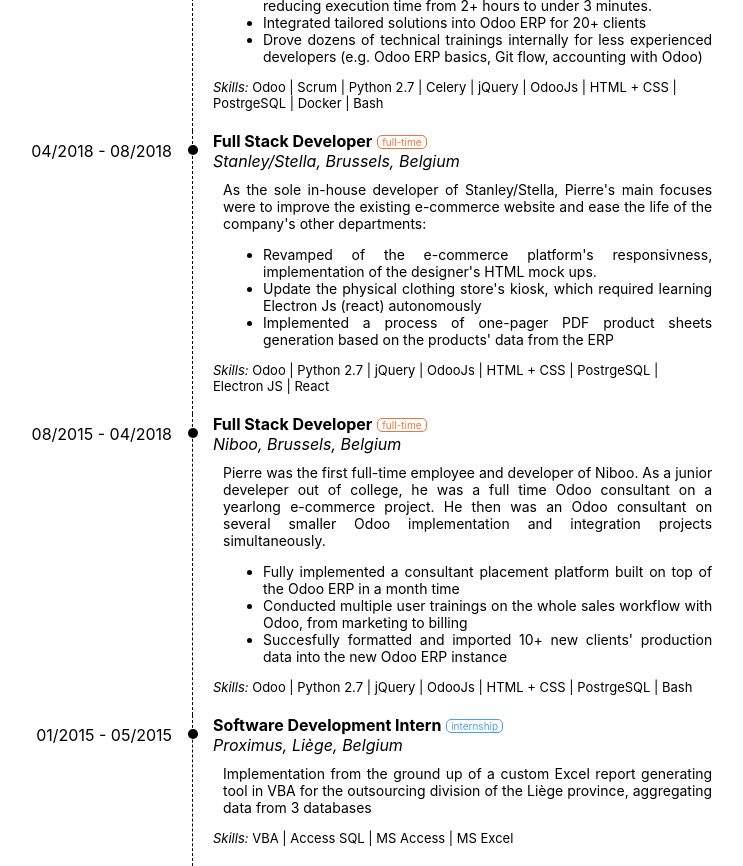
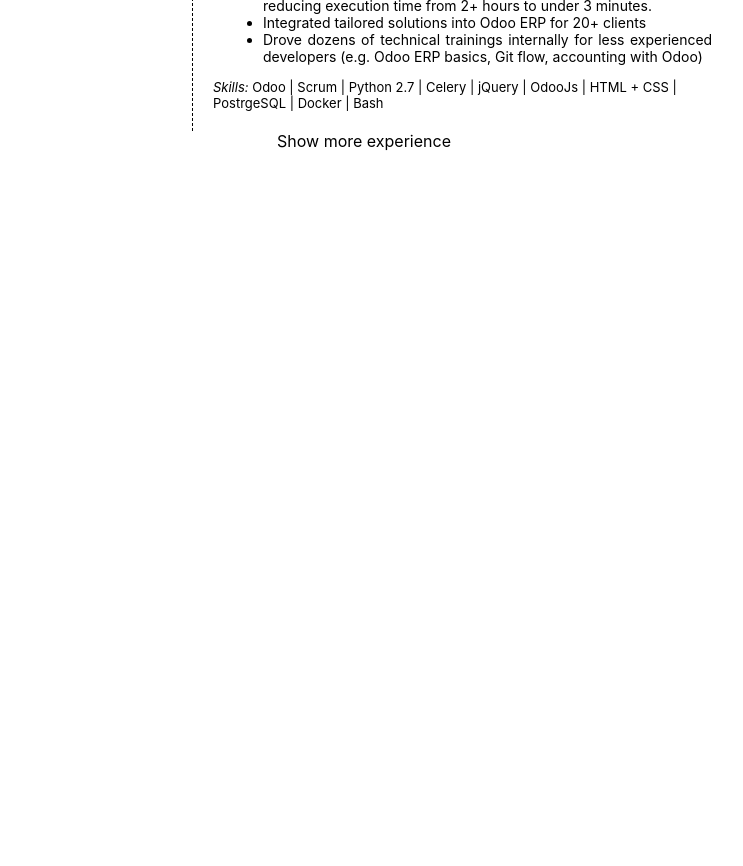
Before and after one commit to PierreFaniel/interactive-resume, a React app: page / in a window 1280 px wide. Shown: the part 1760-2626 px from the top of the page, without its empty margins (276-1019 px from the left). After the commit the page ends 1911 px from the top, so only its background shows below. Built offline with nearby package versions, Linux system fonts and the light colour scheme.

Commit message:
Add show more / show less experience button

```diff
--- /dev/null
+++ b/src/components/Experience.css
@@ -0,0 +1,11 @@
+.toggle-experience {
+  background: none;
+  border: none;
+  color: inherit;
+  cursor: pointer;
+  display: block;
+  font: inherit;
+  margin: 0 auto;
+  outline: inherit;
+  padding: 0;
+}
--- a/src/components/Experience.tsx
+++ b/src/components/Experience.tsx
@@ -1,7 +1,108 @@
 import { Component } from "react";
 import ExperienceItem from "@/components/ExperienceItem";
+import "@/components/Experience.css";
 
-export default class Experience extends Component {
+type State = {
+  showHiddenExperience: boolean;
+};
+export default class Experience extends Component<{}, State> {
+  constructor(props: {}) {
+    super(props);
+    this.state = { showHiddenExperience: false };
+    this.toggleMoreExperience = this.toggleMoreExperience.bind(this);
+  }
+  toggleMoreExperience() {
+    this.setState({ showHiddenExperience: !this.state.showHiddenExperience });
+  }
+  renderOldExperience() {
+    if (this.state.showHiddenExperience) {
+      return (
+        <div>
+          <ExperienceItem
+            badgeColor="orange"
+            company="Stanley/Stella"
+            companyLink="https://www.stanleystella.com/"
+            employementDescription="full-time"
+            startDate="04/2018"
+            jobDescription="As the sole in-house developer of Stanley/Stella, Pierre's main focuses were to improve the existing e-commerce website and ease the life of the company's other departments:"
+            jobHighlights={[
+              "Revamped of the e-commerce platform's responsivness, implementation of the designer's HTML mock ups.",
+              "Update the physical clothing store's kiosk, which required learning Electron Js (react) autonomously",
+              "Implemented a process of one-pager PDF product sheets generation based on the products' data from the ERP",
+            ]}
+            jobTitle="Full Stack Developer"
+            location="Brussels, Belgium"
+            endDate="08/2018"
+            skills={[
+              "Odoo",
+              "Python 2.7",
+              "jQuery",
+              "OdooJs",
+              "HTML + CSS",
+              "PostrgeSQL",
+              "Electron JS",
+              "React",
+            ]}
+          />
+          <ExperienceItem
+            badgeColor="orange"
+            company="Niboo"
+            companyLink="https://www.niboo.com/"
+            employementDescription="full-time"
+            endDate="04/2018"
+            jobDescription="Pierre was the first full-time employee and developer of Niboo. As a junior develeper out of college, he was a full time Odoo consultant on a yearlong e-commerce project. He then was an Odoo consultant on several smaller Odoo implementation and integration projects simultaneously."
+            jobHighlights={[
+              "Fully implemented a consultant placement platform built on top of the Odoo ERP in a month time",
+              "Conducted multiple user trainings on the whole sales workflow with Odoo, from marketing to billing",
+              "Succesfully formatted and imported 10+ new clients' production data into the new Odoo ERP instance",
+            ]}
+            jobTitle="Full Stack Developer"
+            location="Brussels, Belgium"
+            startDate="08/2015"
+            skills={[
+              "Odoo",
+              "Python 2.7",
+              "jQuery",
+              "OdooJs",
+              "HTML + CSS",
+              "PostrgeSQL",
+              "Bash",
+            ]}
+          />
+          <ExperienceItem
+            badgeColor="blue"
+            company="Proximus"
+            companyLink="https://www.proximus.be/"
+            employementDescription="internship"
+            endDate="05/2015"
+            jobDescription="Implementation from the ground up of a custom Excel report generating tool in VBA for the outsourcing division of the Liège province, aggregating data from 3 databases"
+            jobTitle="Software Development Intern"
+            location="Liège, Belgium"
+            startDate="01/2015"
+            skills={["VBA", "Access SQL", "MS Access", "MS Excel"]}
+          />
+
+          <button
+            className="toggle-experience"
+            onClick={this.toggleMoreExperience}
+          >
+            Show less experience
+          </button>
+        </div>
+      );
+    }
+
+    return (
+      <div>
+        <button
+          className="toggle-experience"
+          onClick={this.toggleMoreExperience}
+        >
+          Show more experience
+        </button>
+      </div>
+    );
+  }
   render() {
     return (
       <section id="experienceSection" className="container experience">
@@ -90,69 +191,7 @@
             "Bash",
           ]}
         />
-        <ExperienceItem
-          badgeColor="orange"
-          company="Stanley/Stella"
-          companyLink="https://www.stanleystella.com/"
-          employementDescription="full-time"
-          startDate="04/2018"
-          jobDescription="As the sole in-house developer of Stanley/Stella, Pierre's main focuses were to improve the existing e-commerce website and ease the life of the company's other departments:"
-          jobHighlights={[
-            "Revamped of the e-commerce platform's responsivness, implementation of the designer's HTML mock ups.",
-            "Update the physical clothing store's kiosk, which required learning Electron Js (react) autonomously",
-            "Implemented a process of one-pager PDF product sheets generation based on the products' data from the ERP",
-          ]}
-          jobTitle="Full Stack Developer"
-          location="Brussels, Belgium"
-          endDate="08/2018"
-          skills={[
-            "Odoo",
-            "Python 2.7",
-            "jQuery",
-            "OdooJs",
-            "HTML + CSS",
-            "PostrgeSQL",
-            "Electron JS",
-            "React",
-          ]}
-        />
-        <ExperienceItem
-          badgeColor="orange"
-          company="Niboo"
-          companyLink="https://www.niboo.com/"
-          employementDescription="full-time"
-          endDate="04/2018"
-          jobDescription="Pierre was the first full-time employee and developer of Niboo. As a junior develeper out of college, he was a full time Odoo consultant on a yearlong e-commerce project. He then was an Odoo consultant on several smaller Odoo implementation and integration projects simultaneously."
-          jobHighlights={[
-            "Fully implemented a consultant placement platform built on top of the Odoo ERP in a month time",
-            "Conducted multiple user trainings on the whole sales workflow with Odoo, from marketing to billing",
-            "Succesfully formatted and imported 10+ new clients' production data into the new Odoo ERP instance",
-          ]}
-          jobTitle="Full Stack Developer"
-          location="Brussels, Belgium"
-          startDate="08/2015"
-          skills={[
-            "Odoo",
-            "Python 2.7",
-            "jQuery",
-            "OdooJs",
-            "HTML + CSS",
-            "PostrgeSQL",
-            "Bash",
-          ]}
-        />
-        <ExperienceItem
-          badgeColor="blue"
-          company="Proximus"
-          companyLink="https://www.proximus.be/"
-          employementDescription="internship"
-          endDate="05/2015"
-          jobDescription="Implementation from the ground up of a custom Excel report generating tool in VBA for the outsourcing division of the Liège province, aggregating data from 3 databases"
-          jobTitle="Software Development Intern"
-          location="Liège, Belgium"
-          startDate="01/2015"
-          skills={["VBA", "Access SQL", "MS Access", "MS Excel"]}
-        />
+        {this.renderOldExperience()}
       </section>
     );
   }
--- a/src/components/ExperienceItem.tsx
+++ b/src/components/ExperienceItem.tsx
@@ -15,7 +15,7 @@
   startDate: string;
 };
 
-class ExperienceItem extends Component<Props> {
+export default class ExperienceItem extends Component<Props> {
   renderLocation() {
     if (this.props.company && this.props.companyLink) {
       return (
@@ -79,4 +79,3 @@
     );
   }
 }
-export default ExperienceItem;
```
